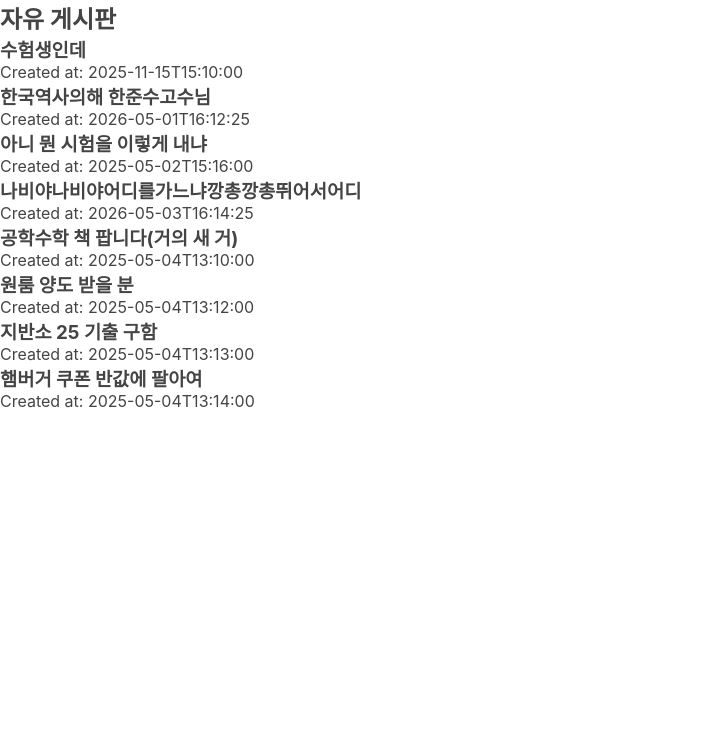
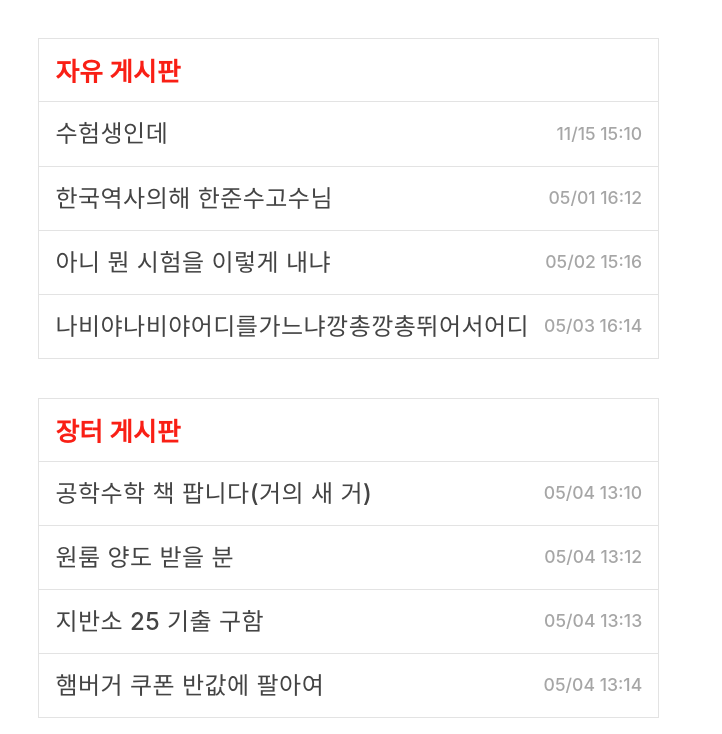
Before and after one commit to SOPT-all/38-STUDY-WEB-NARUTO, a React (Vite) app in the folder minseo/everytime/: page / in a window 1280 px wide. Shown: the top 734 px of the page, without its empty margins (0-722 px from the left). Built offline with nearby package versions, Linux system fonts and the light colour scheme.

Commit message:
feat: 텍스트게시판 컴포넌트 구현(#5)

```diff
--- a/minseo/everytime/src/App.tsx
+++ b/minseo/everytime/src/App.tsx
@@ -1,11 +1,8 @@
-import TextBoard from "./components/Board/TextBoard";
-import { boardItems } from "./data/boardItems";
-import { BoardCategory } from "./types/board";
-
+import { MainPage } from "./pages/MainPage";
 function App() {
   return (
     <>
-      <TextBoard category={BoardCategory.Free} boardItems={boardItems} />
+      <MainPage />
     </>
   );
 }
--- /dev/null
+++ b/minseo/everytime/src/components/Board/TextBoard.css
@@ -0,0 +1,59 @@
+@layer components {
+  .text-board {
+    width: 38.8rem;
+    background-color: var(--color-white);
+  }
+
+  .text-board--header {
+    width: 100%;
+    height: 4rem;
+    padding: 1rem;
+    border: 0.1rem solid var(--color-gray-300);
+    background-color: var(--color-white);
+  }
+
+  .text-board--category {
+    max-width: 100%;
+    margin: 0;
+    overflow: hidden;
+    color: var(--color-primary-red);
+  }
+
+  .text-board--content {
+    width: 100%;
+    min-height: 15.2rem;
+    background-color: var(--color-white);
+  }
+
+  .text-board--list {
+    margin: 0;
+    padding: 0;
+    list-style: none;
+  }
+
+  .text-board--item {
+    display: flex;
+    align-items: center;
+    justify-content: space-between;
+    width: 100%;
+    padding: 1rem;
+    border-right: 0.1rem solid var(--color-gray-300);
+    border-bottom: 0.1rem solid var(--color-gray-300);
+    border-left: 0.1rem solid var(--color-gray-300);
+  }
+
+  .text-board--title {
+    min-width: 0;
+    margin: 0;
+    overflow: hidden;
+    color: var(--color-gray-700);
+    text-overflow: ellipsis;
+    white-space: nowrap;
+  }
+
+  .text-board--date {
+    flex-shrink: 0;
+    margin: 0;
+    color: var(--color-gray-500);
+  }
+}
--- a/minseo/everytime/src/components/Board/TextBoard.tsx
+++ b/minseo/everytime/src/components/Board/TextBoard.tsx
@@ -1,4 +1,7 @@
 import type { BoardCategory, BoardItem } from "../../types/board";
+import { formatBoardCreatedAt } from "../../utils/Board";
+
+import "./TextBoard.css";
 
 interface TextBoardProps {
   category: BoardCategory;
@@ -7,18 +10,29 @@ interface TextBoardProps {
 
 const TextBoard = ({ category, boardItems }: TextBoardProps) => {
   return (
-    <div className="text-board">
-      <h2>{category} 게시판</h2>
-      <ul>
-        {boardItems.map((item) => (
-          <li key={item.id}>
-            <h3>{item.title}</h3>
-            <p>Created at: {item.createdAt}</p>
-          </li>
-        ))}
-      </ul>
-    </div>
+    <section className="text-board">
+      <div className="text-board--header">
+        <p className="text-board--category title03">{category} 게시판</p>
+      </div>
+
+      <div className="text-board--content">
+        <ul className="text-board--list">
+          {boardItems.map((item) => (
+            <li key={item.id} className="text-board--item">
+              <h3 className="text-board--title body05">{item.title}</h3>
+
+              <time
+                className="text-board--date caption06"
+                dateTime={item.createdAt}
+              >
+                {formatBoardCreatedAt(item.createdAt)}
+              </time>
+            </li>
+          ))}
+        </ul>
+      </div>
+    </section>
   );
 };
 
-export default TextBoard;
+export { TextBoard };
--- /dev/null
+++ b/minseo/everytime/src/constants/board.ts
@@ -0,0 +1 @@
+export const EMPTY_BOARD_ITEMS = 0;
--- a/minseo/everytime/src/data/boardItems.ts
+++ b/minseo/everytime/src/data/boardItems.ts
@@ -1,6 +1,6 @@
 import { BoardCategory, type BoardItem } from "../types/board";
 
-export const boardItems: BoardItem[] = [
+export const freeBoardItems: BoardItem[] = [
   {
     category: BoardCategory.Free,
     id: 1,
@@ -25,6 +25,9 @@ export const boardItems: BoardItem[] = [
     title: "나비야나비야어디를가느냐깡총깡총뛰어서어디",
     createdAt: "2026-05-03T16:14:25",
   },
+];
+
+export const marketBoardItems: BoardItem[] = [
   {
     category: BoardCategory.Market,
     id: 5,
--- a/minseo/everytime/src/index.css
+++ b/minseo/everytime/src/index.css
@@ -18,6 +18,7 @@
 /* Typography Utilities */
 @layer utilities {
   .title03 {
+    font-family: var(--font-sans);
     font-size: var(--title03-size);
     font-weight: var(--title03-weight);
     line-height: var(--title03-line);
@@ -25,6 +26,7 @@
   }
 
   .title08 {
+    font-family: var(--font-sans);
     font-size: var(--title08-size);
     font-weight: var(--title08-weight);
     line-height: var(--title08-line);
@@ -32,6 +34,7 @@
   }
 
   .body05 {
+    font-family: var(--font-sans);
     font-size: var(--body05-size);
     font-weight: var(--body05-weight);
     line-height: var(--body05-line);
@@ -39,6 +42,7 @@
   }
 
   .body07 {
+    font-family: var(--font-sans);
     font-size: var(--body07-size);
     font-weight: var(--body07-weight);
     line-height: var(--body07-line);
@@ -46,6 +50,7 @@
   }
 
   .caption06 {
+    font-family: var(--font-sans);
     font-size: var(--caption06-size);
     font-weight: var(--caption06-weight);
     line-height: var(--caption06-line);
--- /dev/null
+++ b/minseo/everytime/src/pages/MainPage.tsx
@@ -0,0 +1,24 @@
+import { TextBoard } from "../components/Board/TextBoard";
+import { freeBoardItems, marketBoardItems } from "../data/boardItems";
+import { BoardCategory } from "../types/board";
+
+const MainPage = () => {
+  return (
+    <main
+      style={{
+        display: "flex",
+        flexDirection: "column",
+        padding: "2.4rem",
+        gap: "2.4rem",
+      }}
+    >
+      <TextBoard category={BoardCategory.Free} boardItems={freeBoardItems} />
+      <TextBoard
+        category={BoardCategory.Market}
+        boardItems={marketBoardItems}
+      />
+    </main>
+  );
+};
+
+export { MainPage };
--- a/minseo/everytime/src/theme.css
+++ b/minseo/everytime/src/theme.css
@@ -16,14 +16,14 @@
 
   /* Title */
   --title03-weight: 700;
-  --title03-size: 1.2rem;
+  --title03-size: 1.6rem;
   --title03-line: 1.3;
-  --title03-track: -0.03em;
+  --title03-track: 0.01em;
 
   --title08-weight: 500;
-  --title08-size: 1rem;
+  --title08-size: 1.6rem;
   --title08-line: 1.3;
-  --title08-track: -0.05em;
+  --title08-track: -0.01em;
 
   /* Body */
   --body05-weight: 500;
@@ -38,7 +38,7 @@
 
   /* Caption */
   --caption06-weight: 500;
-  --caption06-size: 1rem;
+  --caption06-size: 1.1rem;
   --caption06-line: 1.3;
   --caption06-track: 0em;
 }
--- /dev/null
+++ b/minseo/everytime/src/utils/Board.ts
@@ -0,0 +1,22 @@
+const MINUTE = 60 * 1000;
+const HOUR = 60 * MINUTE;
+
+export const formatBoardCreatedAt = (createdAt: string) => {
+  const now = new Date();
+  const createdDate = new Date(createdAt);
+
+  const diffTime = now.getTime() - createdDate.getTime();
+
+  if (diffTime >= 0 && diffTime < HOUR) {
+    const diffMinutes = Math.floor(diffTime / MINUTE);
+
+    return `${diffMinutes}분 전`;
+  }
+
+  const month = String(createdDate.getMonth() + 1).padStart(2, "0");
+  const date = String(createdDate.getDate()).padStart(2, "0");
+  const hours = String(createdDate.getHours()).padStart(2, "0");
+  const minutes = String(createdDate.getMinutes()).padStart(2, "0");
+
+  return `${month}/${date} ${hours}:${minutes}`;
+};
```
